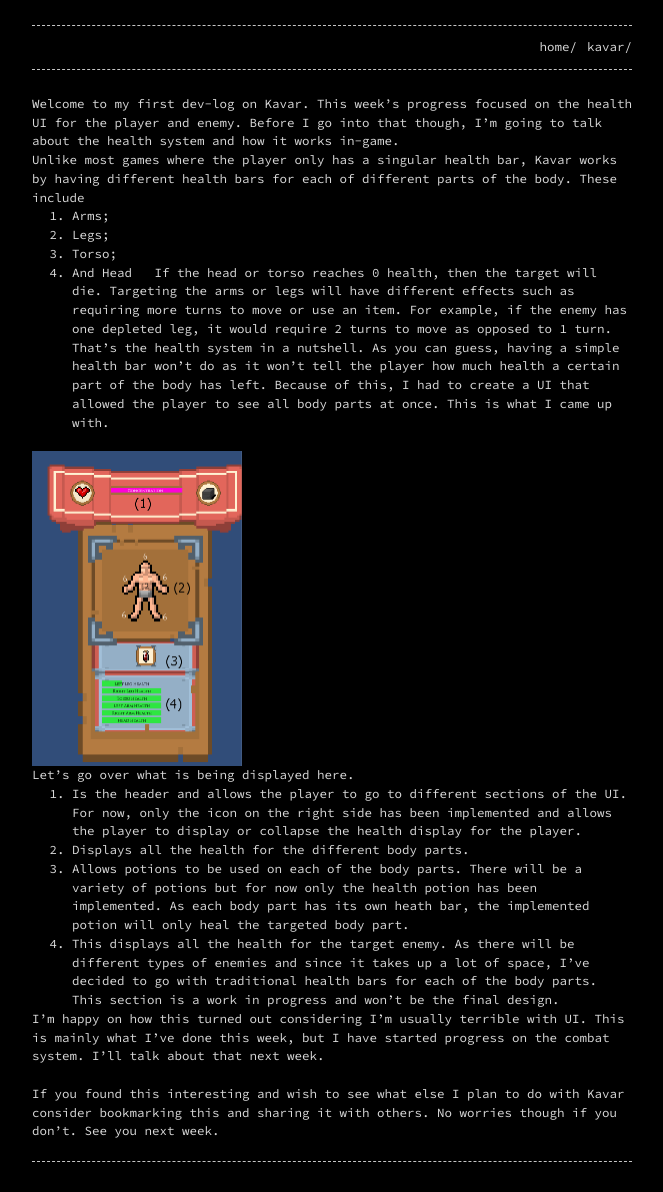
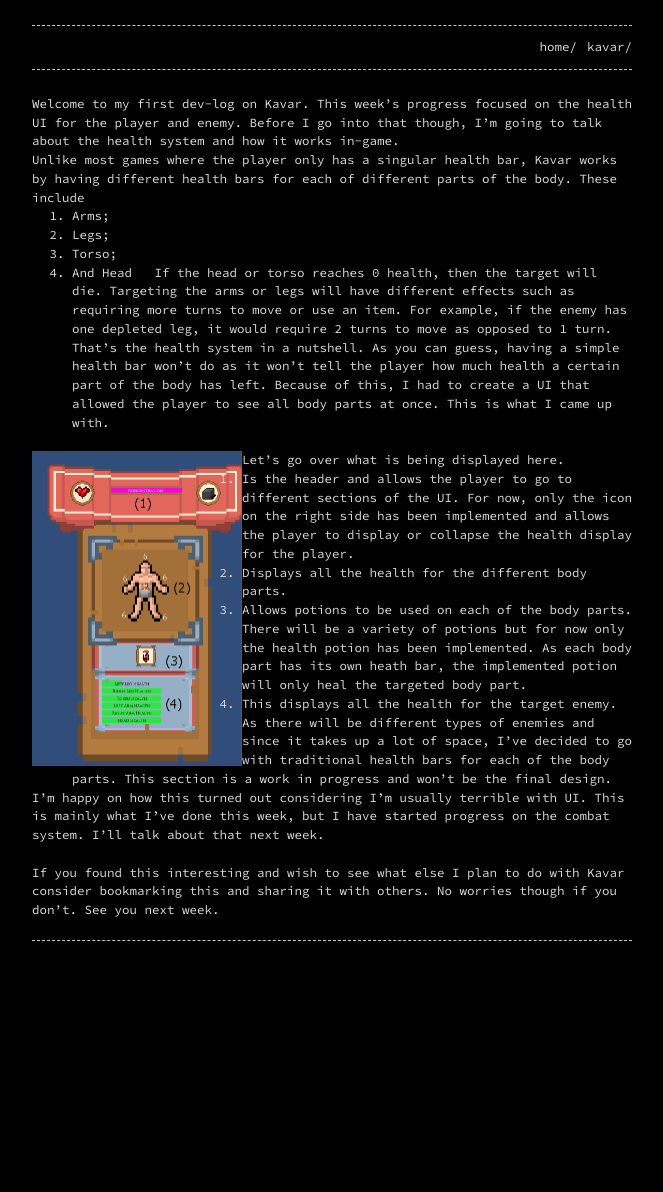
Before and after one commit to KyleS01/KyleS01.github.io, a Jekyll site: the page built from _posts/2020-6-14-Kavar Log 1.markdown, in a window 1280 px wide. Shown: the whole page, without its empty margins (308-971 px from the left). Built offline with Jekyll 4.4.1, drawn with Linux system fonts in a browser that asks for light colours; after the commit the page ends 971 px from its top, so only the background shows below that.

Commit message:
Update 2020-6-14-Kavar Log 1.markdown

```diff
--- a/_posts/2020-6-14-Kavar Log 1.markdown
+++ b/_posts/2020-6-14-Kavar Log 1.markdown
@@ -15,7 +15,7 @@
 That’s the health system in a nutshell. As you can guess, having a simple health bar won’t do as it won’t tell the player how much health a certain part of the body has left. Because of this, I had to create a UI that allowed the player to see all body parts at once. This is what I came up with.
 
 &nbsp;
-<img align="absmiddle" width="210" height="315" src="/images/interactionmenuV2.PNG">
+<img align="left" width="210" height="315" src="/images/interactionmenuV2.PNG">
 
 
 
```
